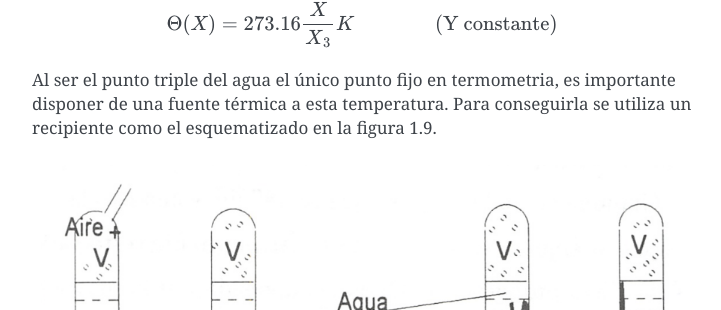
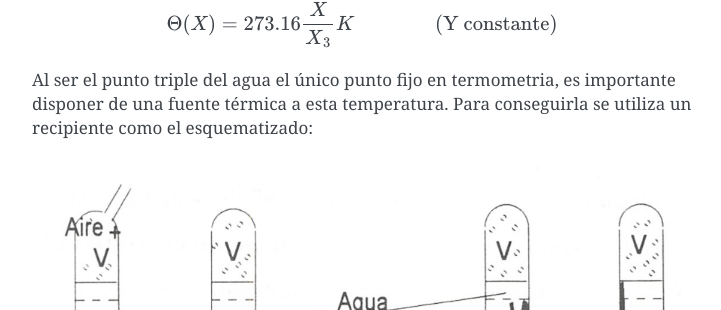
Before and after one commit to mantielero/termodinamica, a Sphinx documentation site: the page built from source/introduccion_ley_cero_temperatura.rst, in a window 1280 px wide and 900 px high, scrolled down 8262 px. Shown: the part 192-502 px from the top of the window, without its empty margins (388-1109 px from the left). Built offline with Sphinx 7.4.7, drawn with Linux system fonts in a browser that asks for light colours; pages that are not in the unit, such as notebooks, are missing from menus.

Commit message:
Update introduccion_ley_cero_temperatura.rst

```diff
--- a/source/introduccion_ley_cero_temperatura.rst
+++ b/source/introduccion_ley_cero_temperatura.rst
@@ -201,7 +201,7 @@ y al haberse asignado a :math:`\Theta (X_3)` el valor 273.16 se obtiene:
 
    \Theta (X) = 273.16 \frac{X}{X_3} K \hspace{ 2cm} \text{ (Y constante)}
 
-Al ser el punto triple del agua el único punto fijo en termometria, es importante disponer de una fuente térmica a esta temperatura. Para conseguirla se utiliza un recipiente como el esquematizado en la figura 1.9.
+Al ser el punto triple del agua el único punto fijo en termometria, es importante disponer de una fuente térmica a esta temperatura. Para conseguirla se utiliza un recipiente como el esquematizado:
 
 .. figure:: ./img/punto_triple.png
 
```
